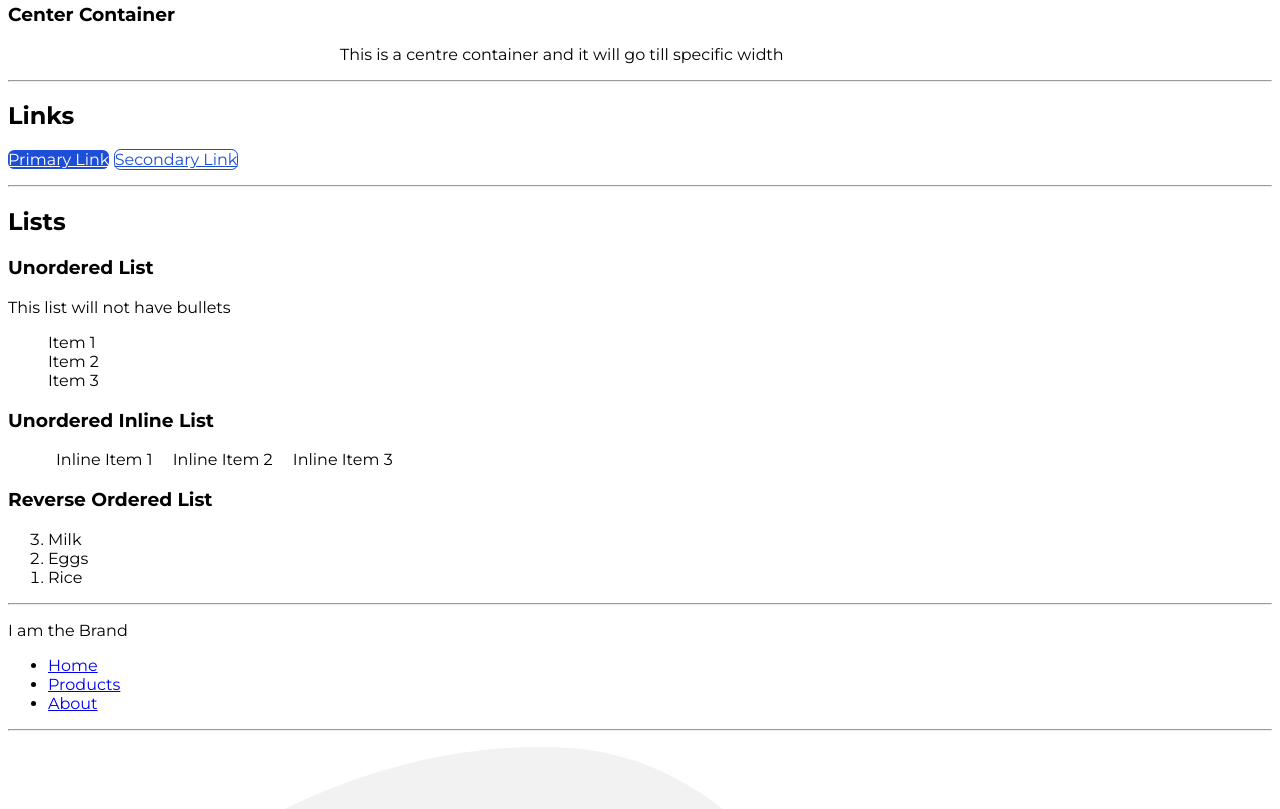
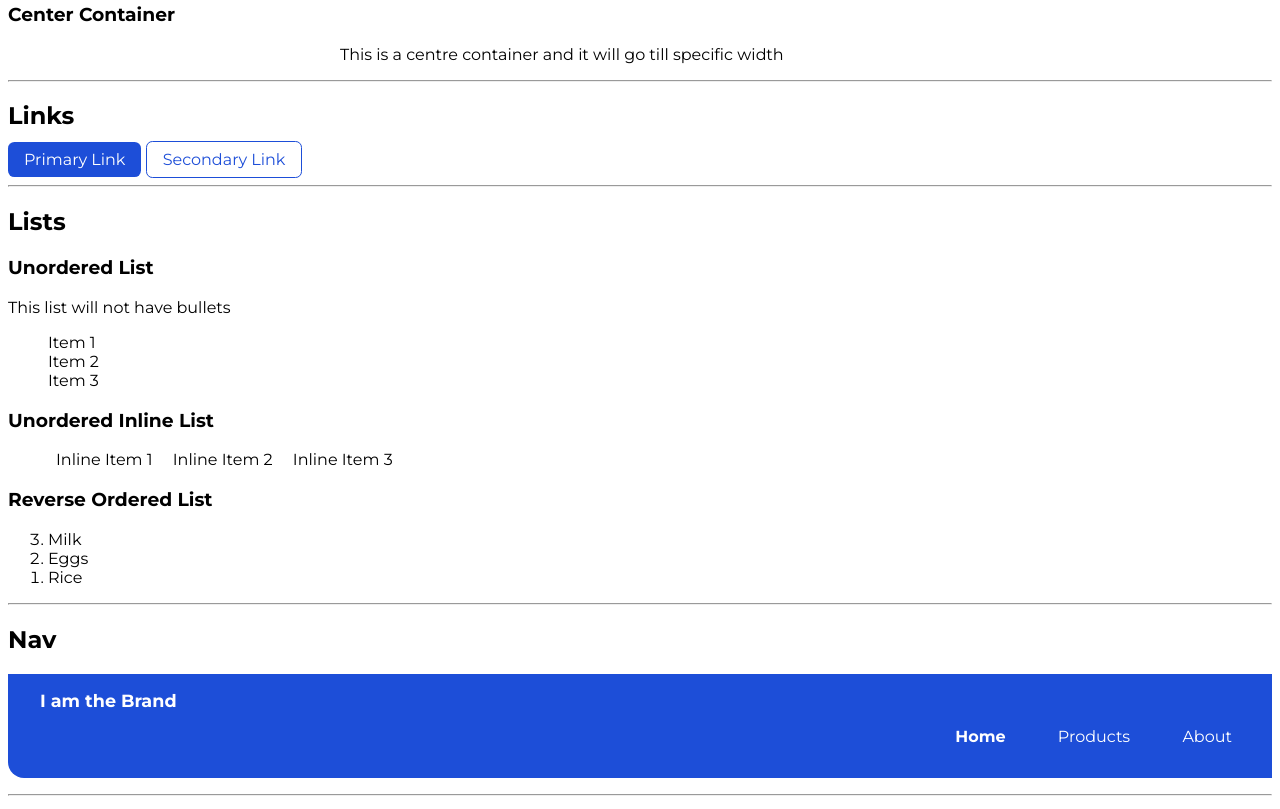
Before and after one commit to PrasurjyaKashyap/Adarsh-Balak-HTML5-and-CSS3-, a plain HTML site: page index.html in a window 1280 px wide. Shown: the part 551-1360 px from the top of the page. Drawn offline with Linux system fonts and the light colour scheme.

Commit message:
navigation

```diff
--- a/index.html
+++ b/index.html
@@ -5,13 +5,13 @@
     <meta charset="UTF-8">
     <meta name="viewport" content="width=device-width, initial-scale=1.0">
     <title>Component Library</title>
-    <link href="style.css" rel="stylesheet"/>
+    <link href="style.css" rel="stylesheet" />
 
 </head>
 
 <body>
 
-    <h1 >Prasurjya Kashyap's library</h1>
+    <h1>Prasurjya Kashyap's library</h1>
 
     <p> I am attending Neog Camp and I want to make a librarywhich would makeall my projects look good and consistent.
     </p>
@@ -23,8 +23,8 @@
     <h1>This is the biggest heading</h1>
     <h2>This is the second biggest heading</h2>
     <p>This is the normal test. This is free flowing and will wrap around at the end like a paragraph</p>
-    <p>This paragraph will have  a <strong>bold</strong> text</p>
-    <small>  This is relatively smaller text</small>
+    <p>This paragraph will have a <strong>bold</strong> text</p>
+    <small> This is relatively smaller text</small>
 
     <hr>
 
@@ -40,8 +40,8 @@
 
     <h2>Links</h2>
 
-    <a class="link link-primary" href="/">Primary Link</a>
-    <a class="link link-secondary" href="/">Secondary Link</a>
+    <a class="links link-primary" href="/">Primary Link</a>
+    <a class="links link-secondary" href="/">Secondary Link</a>
 
     <hr>
 
@@ -76,17 +76,20 @@
 
     <hr>
 
-    <nav>
-        <div>I am the Brand</div>
-        <ul>
-            <li>
-                <a href="/">Home</a>
+    <h2>Nav</h2>
+
+    <nav class="navigation">
+        <div class="nav-brand container">I am the Brand</div>
+        <ul class="list-non-bullet nav-pills">
+             <li class="list-item-inline">
+                <a class="links link-active" href="/">Home</a>
             </li>
-            <li>
-                <a href="/">Products</a>
+
+             <li class="list-item-inline">
+                <a class="links " href="/">Products</a>
             </li>
-            <li>
-                <a href="/">About</a>
+            <li class="list-item-inline">
+                <a class="links" href="/">About</a>
             </li>
 
         </ul>
--- a/style.css
+++ b/style.css
@@ -54,3 +54,30 @@ hr{
         padding: 0rem 0.5rem;
 
     }
+
+    /** Navigation**/
+    .navigation{
+        background-color: var(--primary-color);
+        color: white;
+        padding: 1rem;
+        border-bottom-left-radius: 1rem;
+    }
+
+    .navigation .nav-pills{
+        text-align: right;
+
+    }
+    .navigation .links{
+        color: white;
+
+
+    }
+
+    .navigation .nav-brand{
+        font-weight: bold;
+        font-size: 1.1rem;
+    }
+
+    .navigation .link-active {
+        font-weight: bold;
+    }
```
